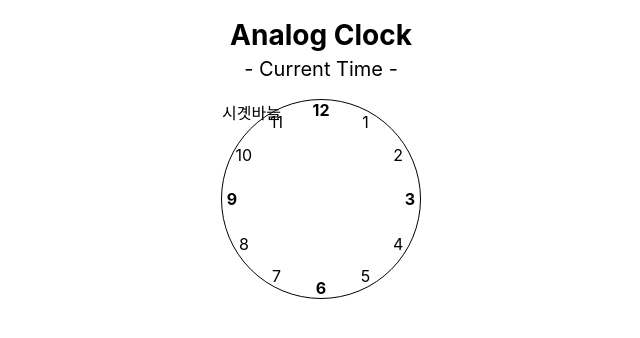
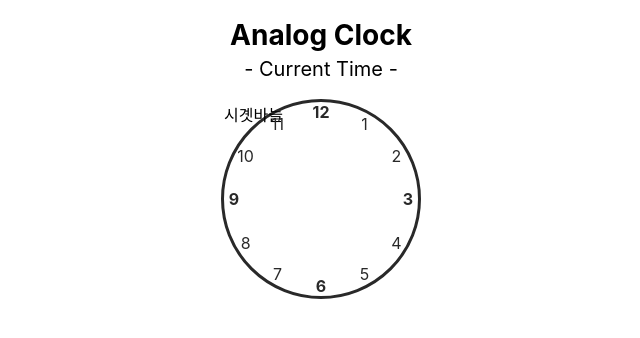
Before and after one commit to minami-cs/react-analog-clock, a React (Create React App) app: page / in a window 1280 px wide. Shown: the top 338 px of the page, without its empty margins (319-959 px from the left). Built offline with nearby package versions, Linux system fonts and the light colour scheme.

Commit message:
fix: 시계판 색상 black -> #292929 수정

```diff
--- a/src/components/Clock/ClockFace.tsx
+++ b/src/components/Clock/ClockFace.tsx
@@ -21,7 +21,7 @@ const ClockFaceWrap = styled.div`
   width: ${CLOCK_RADIUS * 2}px;
   height: ${CLOCK_RADIUS * 2}px;
 
-  border: 1px solid #000;
+  border: 3px solid #292929;
   border-radius: 50%;
 `;
 
@@ -39,6 +39,7 @@ const ClockNumberWrap = styled.div<{ clockNumber: number }>`
 const ClockNumber = styled.p<{ clockNumber: number }>`
   font-weight: ${({ clockNumber }) =>
     clockNumber % 3 === 0 ? 'bold' : 'normal'};
+  color: #292929;
 
   transform: ${({ clockNumber }) => `rotate(-${clockNumber * 30}deg)}`};
 `;
```
